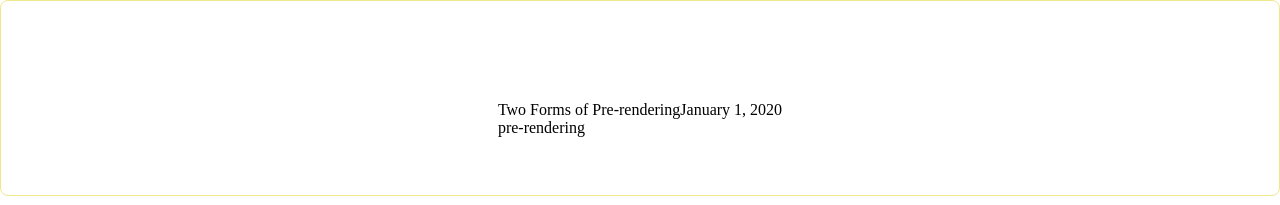
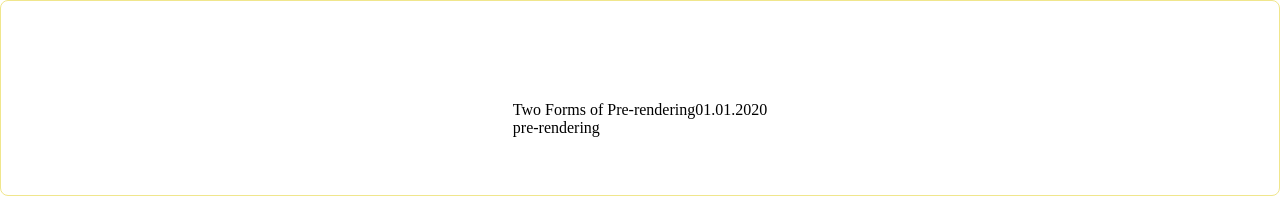
Before and after one commit to hamo123-vi/intronext, a Next.js app: page /posts/pre-rendering in a window 1280 px wide. Shown: the top 205 px of the page. Built offline with nearby package versions, Linux system fonts and the light colour scheme.

Commit message:
importing moment

```diff
--- a/package.json
+++ b/package.json
@@ -11,6 +11,7 @@
   "dependencies": {
     "date-fns": "^2.29.2",
     "gray-matter": "^4.0.3",
+    "moment": "^2.29.4",
     "next": "12.2.5",
     "react": "18.2.0",
     "react-dom": "18.2.0"
--- a/pages/components/date.js
+++ b/pages/components/date.js
@@ -1,6 +1,9 @@
-import { parseISO, format } from "date-fns";
-
-export default function Date({ dateString }) {
-    const date = parseISO(dateString);
-    return <time dateTime={dateString}>{format(date, 'LLLL d, yyyy')}</time>;
+export default function Date({ dateString, format }) {
+    const moment = require('moment');
+    const date = moment(dateString).format(format);
+    return(
+        <p>
+            {date}
+        </p>
+    )
   }
--- a/pages/posts/[id].js
+++ b/pages/posts/[id].js
@@ -16,7 +16,7 @@ export default function Post({ postData }) {
             <br />
             {postData.id}
             <br /><br />
-            <Date dateString={postData.date} />
+            <Date dateString={postData.date} format='DD.MM.YYYY' />
         </Layout>
     )
 }
```
Also changed, not shown: 1 other file (tests, documents, lock files or other folders).
